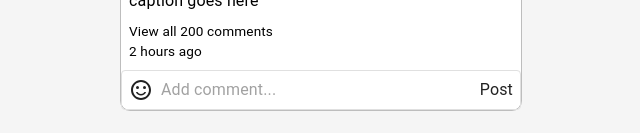
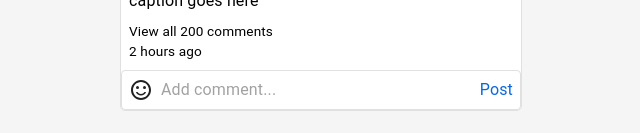
Before and after one commit to jbyomuhangi/instagram-clone, a React (Create React App) app: page / in a window 1280 px wide. Shown: the part 618-751 px from the top of the page, without its empty margins (319-959 px from the left). Built offline with nearby package versions, Linux system fonts and the light colour scheme.

Commit message:
Added custom theme colors

```diff
--- a/src/components/Post/DefaultPost/CommentInput.tsx
+++ b/src/components/Post/DefaultPost/CommentInput.tsx
@@ -1,5 +1,5 @@
 import SentimentSatisfiedOutlinedIcon from "@mui/icons-material/SentimentSatisfiedOutlined";
-import { styled, TextField, Typography } from "@mui/material";
+import { styled, TextField, Typography, useTheme } from "@mui/material";
 import React from "react";
 
 const StyledTextField = styled(TextField)(({ theme }) => ({
@@ -11,7 +11,7 @@ const StyledTextField = styled(TextField)(({ theme }) => ({
 
   "& .MuiOutlinedInput-root": {
     "& fieldset": {
-      border: `1px solid ${theme.palette.grey[300]} !important`,
+      border: `1px solid ${theme.palette.border.main} !important`,
     },
   },
 
@@ -21,6 +21,8 @@ const StyledTextField = styled(TextField)(({ theme }) => ({
 }));
 
 const CommentInput: React.FC = () => {
+  const theme = useTheme();
+
   return (
     <StyledTextField
       placeholder="Add comment..."
@@ -28,7 +30,9 @@ const CommentInput: React.FC = () => {
       maxRows={4}
       InputProps={{
         startAdornment: <SentimentSatisfiedOutlinedIcon />,
-        endAdornment: <Typography>Post</Typography>,
+        endAdornment: (
+          <Typography sx={{ color: theme.palette.link.main }}>Post</Typography>
+        ),
       }}
     />
   );
--- a/src/components/Post/DefaultPost/DefaultPost.tsx
+++ b/src/components/Post/DefaultPost/DefaultPost.tsx
@@ -10,8 +10,8 @@ const DefaultPostContainer = styled(Box)(({ theme }) => ({
   flexDirection: "column",
   maxWidth: "400px",
   width: "100%",
-  borderRadius: "10px",
-  border: `1px solid ${theme.palette.grey[400]}`,
+  borderRadius: "5px",
+  border: `1px solid ${theme.palette.border.main}`,
   backgroundColor: theme.palette.common.white,
 }));
 
--- a/src/components/Post/DefaultPost/Details/CommentDrawer.tsx
+++ b/src/components/Post/DefaultPost/Details/CommentDrawer.tsx
@@ -1,4 +1,4 @@
-import { Box, Drawer, styled, Typography } from "@mui/material";
+import { Box, Drawer, styled, Typography, useTheme } from "@mui/material";
 import React from "react";
 
 import CommentInput from "@/components/Post/DefaultPost/CommentInput";
@@ -19,7 +19,7 @@ const HeaderContainer = styled(Box)(({ theme }) => ({
   justifyContent: "space-between",
   alignItems: "center",
   padding: theme.spacing(1),
-  borderBottom: `1px solid ${theme.palette.grey[300]}`,
+  borderBottom: `1px solid ${theme.palette.border.main}`,
 }));
 
 const CommentsContainer = styled(Box)(() => ({
@@ -32,6 +32,8 @@ type DefaultProps = {
 };
 
 const CommentDrawer: React.FC<DefaultProps> = ({ isOpen, onClose }) => {
+  const theme = useTheme();
+
   return (
     <StyledDrawer anchor="bottom" open={isOpen} onClose={onClose}>
       <DrawerBodyContainer>
@@ -39,7 +41,9 @@ const CommentDrawer: React.FC<DefaultProps> = ({ isOpen, onClose }) => {
           <Typography>Comments</Typography>
 
           <button onClick={onClose}>
-            <Typography>Close</Typography>
+            <Typography sx={{ color: theme.palette.link.main }}>
+              Close
+            </Typography>
           </button>
         </HeaderContainer>
 
--- a/src/components/Post/DefaultPost/Header.tsx
+++ b/src/components/Post/DefaultPost/Header.tsx
@@ -8,7 +8,7 @@ const HeaderContainer = styled(Box)(({ theme }) => ({
   gap: theme.spacing(1),
   padding: theme.spacing(1),
   alignItems: "center",
-  borderBottom: `1px solid ${theme.palette.grey[300]}`,
+  borderBottom: `1px solid ${theme.palette.border.main}`,
 }));
 
 const UserInfoContainer = styled(Box)(({ theme }) => ({
--- a/src/components/Post/FullPost/FullPostContent.tsx
+++ b/src/components/Post/FullPost/FullPostContent.tsx
@@ -33,7 +33,7 @@ const FooterContainer = styled(Box)(({ theme }) => ({
   display: "flex",
   flexDirection: "column",
   gap: theme.spacing(1),
-  borderTop: `1px solid ${theme.palette.grey[300]}`,
+  borderTop: `1px solid ${theme.palette.border.main}`,
   paddingTop: theme.spacing(2),
 }));
 
--- a/src/theme.ts
+++ b/src/theme.ts
@@ -1,5 +1,25 @@
-import { createTheme } from "@mui/material";
+import {
+  PaletteColor,
+  PaletteColorOptions,
+  createTheme,
+} from "@mui/material/styles";
 
-const theme = createTheme({});
+declare module "@mui/material/styles" {
+  interface Palette {
+    link: PaletteColor;
+    border: PaletteColor;
+  }
+  interface PaletteOptions {
+    link: PaletteColorOptions;
+    border: PaletteColorOptions;
+  }
+}
+
+const theme = createTheme({
+  palette: {
+    link: { main: "#0969DA" },
+    border: { main: "#E0E0E0" },
+  },
+});
 
 export default theme;
```
